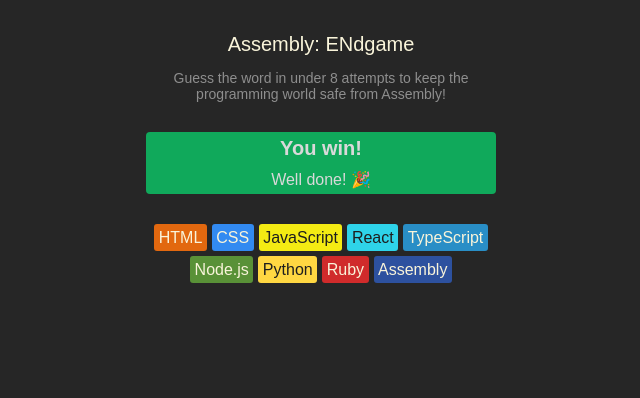
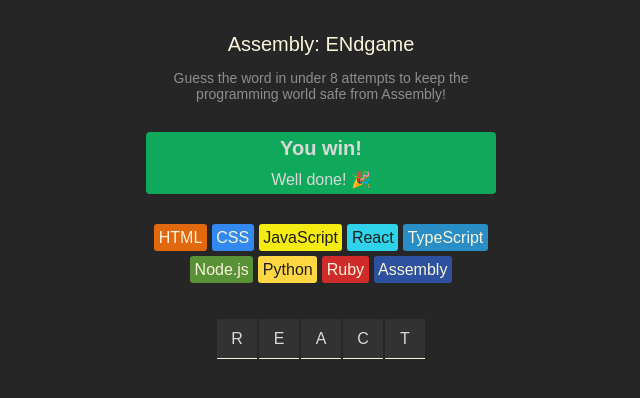
Before and after one commit to Halcyon666/react-daily-learn, a React (Vite) app: page / in a window 1280 px wide. Shown: the top 398 px of the page, without its empty margins (319-959 px from the left). Built offline with nearby package versions, Linux system fonts and the light colour scheme.

Commit message:
word section

```diff
--- a/src/assembly endgame/App.tsx
+++ b/src/assembly endgame/App.tsx
@@ -1,7 +1,13 @@
+import { useState } from "react";
 import "./index.css";
 import { languages } from "./languages";
 
 export default function AssemblyEndgame() {
+  const [currentWord, setCurrentWord] = useState("react");
+  const currentWordElements = currentWord.split("").map((character, index) => (
+    // no change the array so use index directly
+    <span key={index}>{character.toUpperCase()}</span>
+  ));
   return (
     <main>
       <header>
@@ -29,6 +35,7 @@
           </span>
         ))}
       </section>
+      <section className="word">{currentWordElements}</section>
     </main>
   );
 }
--- a/src/assembly endgame/index.css
+++ b/src/assembly endgame/index.css
@@ -56,9 +56,28 @@
     justify-content: center;
     /* this center all content following header > p */
     max-width: 350px;
+    margin-bottom: 36px;
 }
 
 span.chip {
     border-radius: 3px;
     padding: 4.5px;
 }
+
+section.word {
+    display: flex;
+    justify-content: center;
+    gap: 2px;
+
+}
+
+section.word>span {
+    height: 40px;
+    width: 40px;
+    background-color: #323232;
+    display: flex;
+    justify-content: center;
+    align-items: center;
+    font: 1.125rem;
+    border-bottom: 1px solid #F9F4Da;
+}
```
